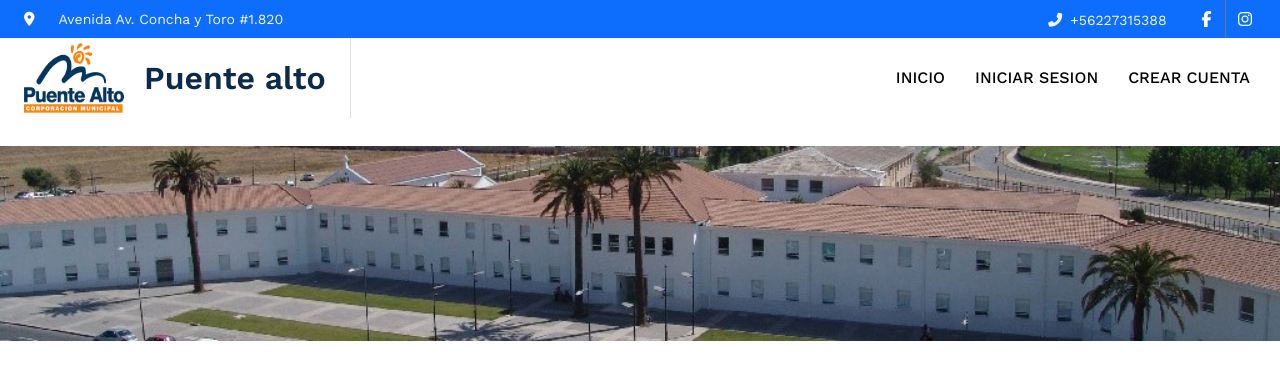
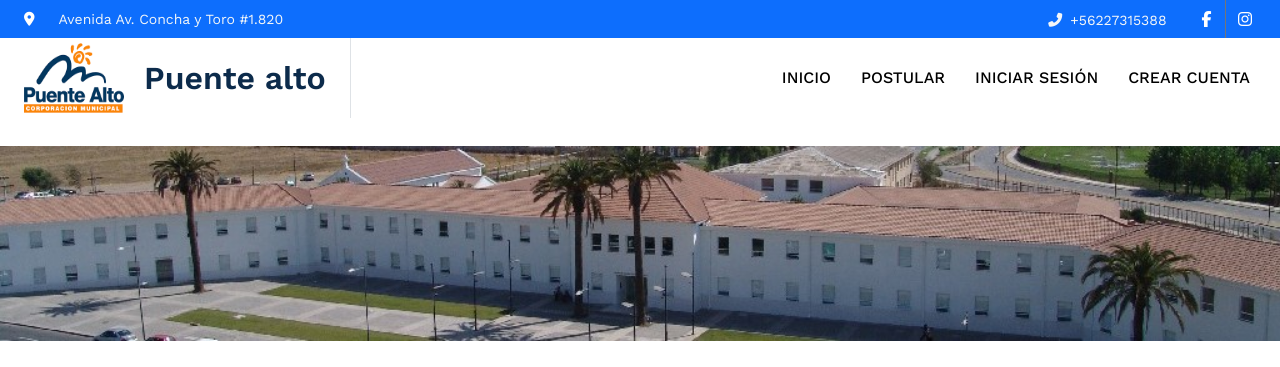
Before and after one commit to xnt0nio/arquitectura, a Django app: page /addMuni in a window 1280 px wide. Shown: the top 367 px of the page. Run offline with Django 3.2, Linux system fonts and the light colour scheme; some libraries are stand-ins or nearby versions.

Commit message:
lo vuelvo a subir

```diff
--- a/core/templates/core/base.html
+++ b/core/templates/core/base.html
@@ -76,16 +76,17 @@
         <div class="collapse navbar-collapse" id="navbarCollapse">
             <div class="navbar-nav ms-auto p-4 p-lg-0">
                 <a href="{% url 'index' %}" class="nav-item nav-link">Inicio</a>
+                <a href="{% url 'listartalleres' %}" class="nav-item nav-link">Postular</a>
 
                 {% if user.is_authenticated %}
-                <a href="{% url 'logout' %}" class="nav-item nav-link">Cerrar Sesion</a>
+                <a href="{% url 'logout' %}" class="nav-item nav-link">Cerrar Sesión</a>
                 {% else %}
-                <a href="{% url 'login' %}" class="nav-item nav-link">Iniciar sesion</a>
+                <a href="{% url 'login' %}" class="nav-item nav-link">Iniciar sesión</a>
                 <a href="{% url 'registro' %}" class="nav-item nav-link">Crear Cuenta</a>
                 {% endif %}
 
                 <div class="nav-item dropdown">
-                    {% if user.is_authenticated %}
+                    {% if user.is_authenticated and user.username == 'admin' %}
                     <a href="#" class="nav-link dropdown-toggle" data-bs-toggle="dropdown">administración</a>
                     <div class="dropdown-menu bg-light m-0">
                         <a href="{% url 'addadultomayor' %}" class="dropdown-item">Registrar Adulto Mayor</a>
@@ -98,7 +99,7 @@
                     {% endif %}
                 </div>
                 {% if user.is_authenticated %}
-                <a href="{% url 'listartalleres' %}" class="nav-item nav-link">Postular</a>
+
 
                 {% endif %}
 
```
Also changed, not shown: db.sqlite3.
